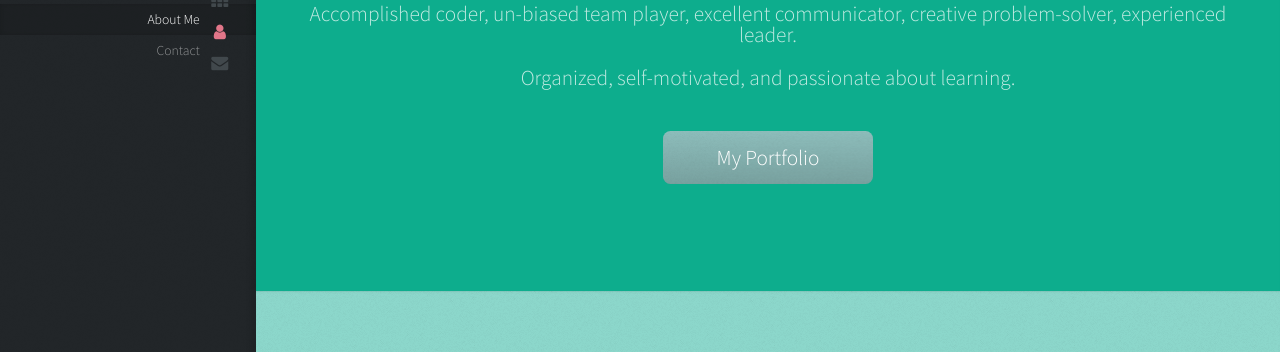
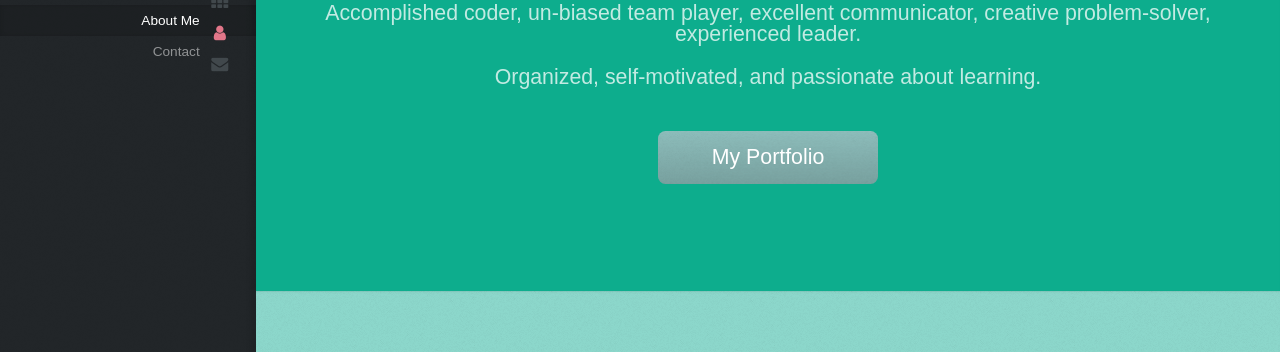
Before and after one commit to petsan/portfolio, a plain HTML site: page index.html in a window 1280 px wide. Shown: the part 232-584 px from the top of the page. Drawn offline with Linux system fonts and the light colour scheme; files whose address does not match are found by name.

Commit message:
changed font, ps

```diff
--- a/assets/css/base.css
+++ b/assets/css/base.css
@@ -1,5 +1,5 @@
 @import url("font-awesome.min.css");
-@import url("https://fonts.googleapis.com/css?family=Source+Sans+Pro:300,300italic,400,600");
+@import url("https://fonts.googleapis.com/css2?family=Roboto:300,300italic,400,600");
 
 /*
 	Prologue by HTML5 UP
```
